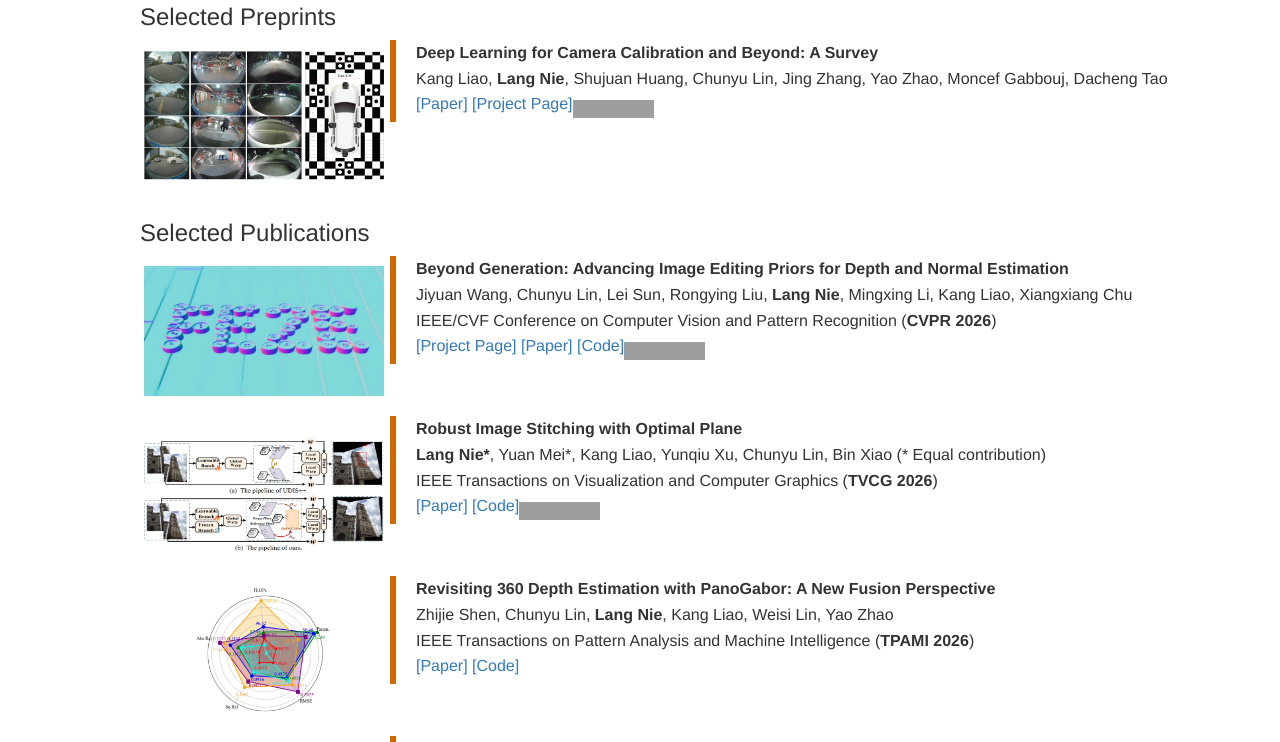
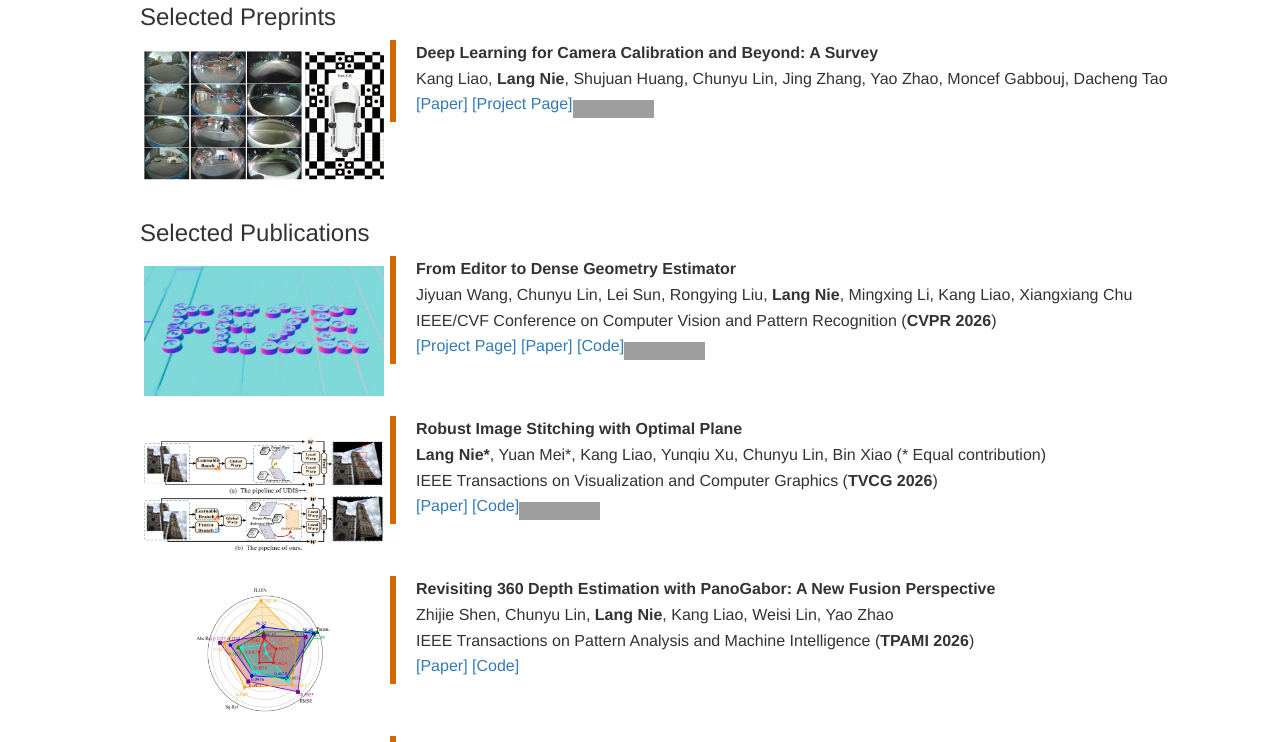
Before and after one commit to nie-lang/nie-lang.github.io, a Jekyll site: the page built from index.html, in a window 1280 px wide and 900 px high, scrolled down 740 px, cut to the strip 0-742 px from the top of the window. Built offline with Jekyll 4.4.1, drawn with Linux system fonts in a browser that asks for light colours; nearby versions of some CDN libraries; library files that are not in the unit come from our copies; grey boxes are pictures that could not be loaded.

Commit message:
Update publication title in publication.html

```diff
--- a/_includes/publication.html
+++ b/_includes/publication.html
@@ -196,7 +196,7 @@
 				<div class="media">
 				  <div class="media-body">
 					<p class="media-heading">
-					  <strong>Beyond Generation: Advancing Image Editing Priors for Depth and Normal Estimation</strong><br />
+					  <strong>From Editor to Dense Geometry Estimator</strong><br />
 						Jiyuan Wang, Chunyu Lin, Lei Sun, Rongying Liu, <strong>Lang Nie</strong>, Mingxing Li, Kang Liao, Xiangxiang Chu<br />
 						IEEE/CVF Conference on Computer Vision and Pattern Recognition (<strong>CVPR 2026</strong>) <br />
 						<a href="https://amap-ml.github.io/FE2E/">[Project Page]</a>
```
